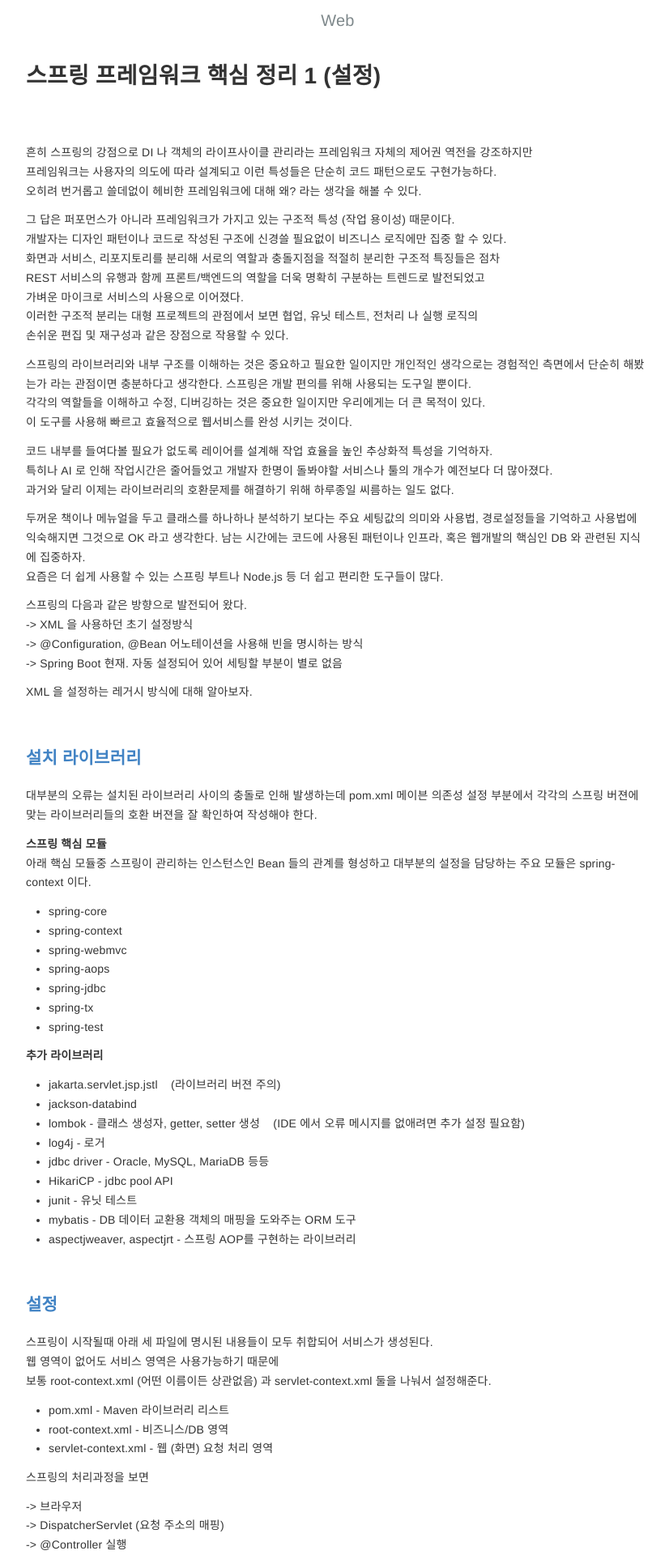
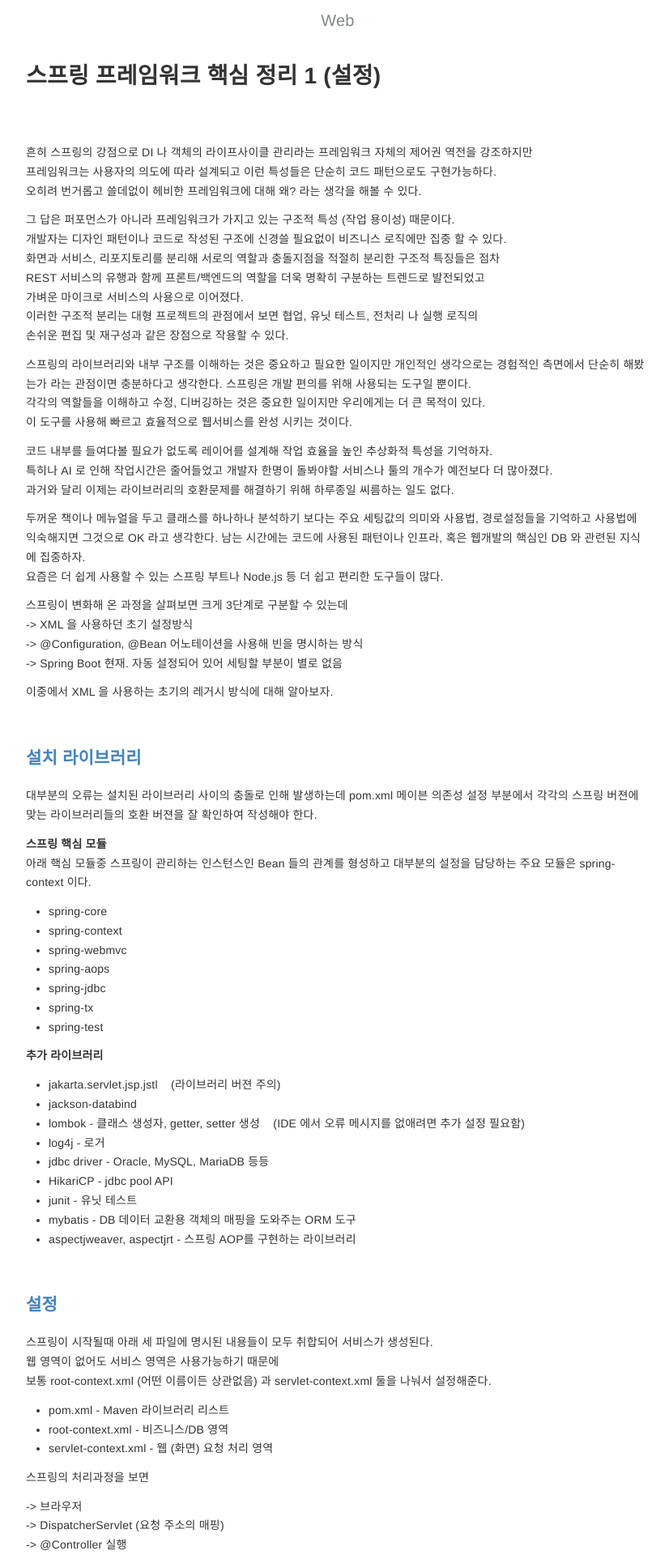
Before and after one commit to nicemiro/nicemiro.github.io, a Jekyll site: the page built from _posts/web/2026-01-28-spring_framework_quickReview1.md, in a window 1280 px wide. Shown: the top 1920 px of the page at 81% size, without its empty margins (223-1049 px from the left). Built offline with Jekyll 4.4.1, drawn with Linux system fonts in a browser that asks for light colours.

Commit message:
fix:spell check

```diff
--- a/_posts/web/2026-01-28-spring_framework_quickReview1.md
+++ b/_posts/web/2026-01-28-spring_framework_quickReview1.md
@@ -34,12 +34,12 @@ REST 서비스의 유행과 함께 프론트/백엔드의 역할을 더욱 명
 두꺼운 책이나 메뉴얼을 두고 클래스를 하나하나 분석하기 보다는 주요 세팅값의 의미와 사용법, 경로설정들을 기억하고 사용법에 익숙해지면 그것으로 OK 라고 생각한다. 남는 시간에는 코드에 사용된 패턴이나 인프라, 혹은 웹개발의 핵심인 DB 와 관련된 지식에 집중하자.
 요즘은 더 쉽게 사용할 수 있는 스프링 부트나 Node.js 등 더 쉽고 편리한 도구들이 많다.
 
-스프링의 다음과 같은 방향으로 발전되어 왔다.
+스프링이 변화해 온 과정을 살펴보면 크게 3단계로 구분할 수 있는데
 -> XML 을 사용하던 초기 설정방식
 -> @Configuration, @Bean 어노테이션을 사용해 빈을 명시하는 방식
 -> Spring Boot 현재. 자동 설정되어 있어 세팅할 부분이 별로 없음
 
-XML 을 설정하는 레거시 방식에 대해 알아보자.
+이중에서 XML 을 사용하는 초기의 레거시 방식에 대해 알아보자.
 <br>
 
 ### 설치 라이브러리
```
